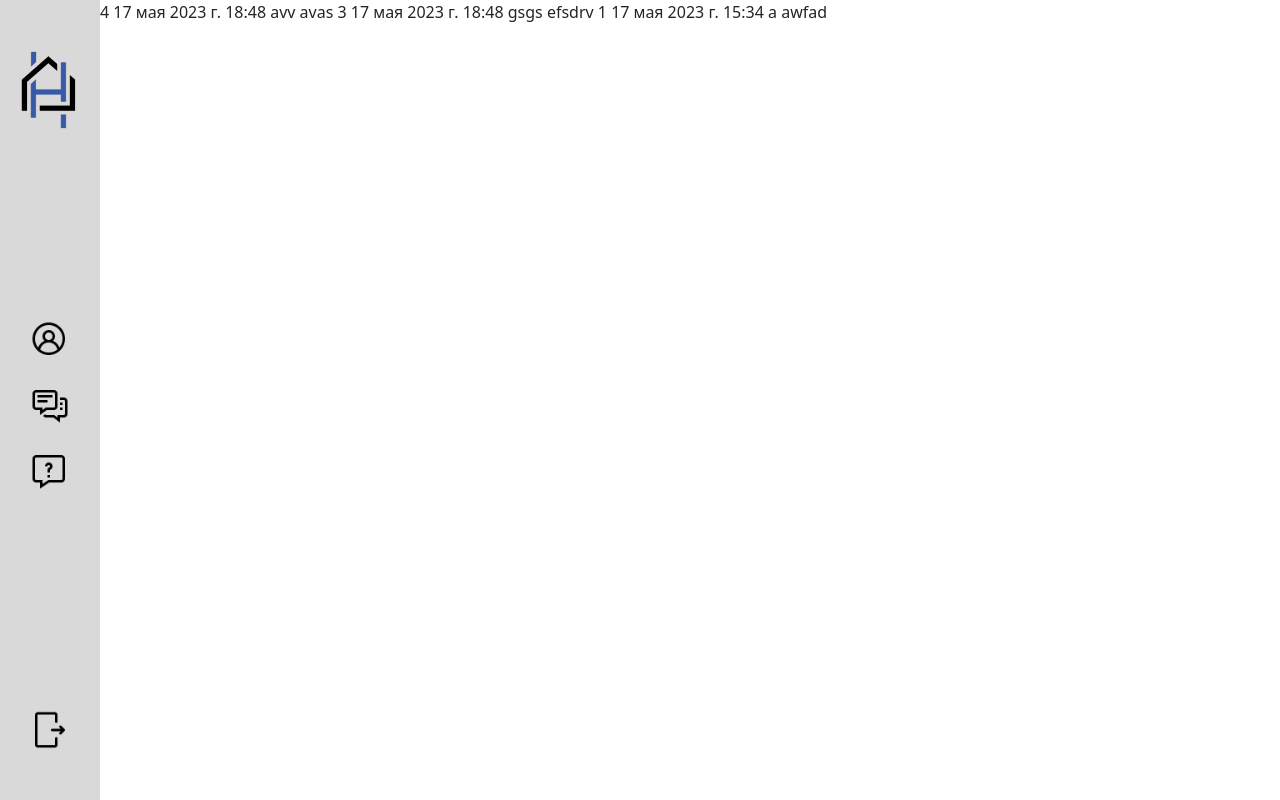
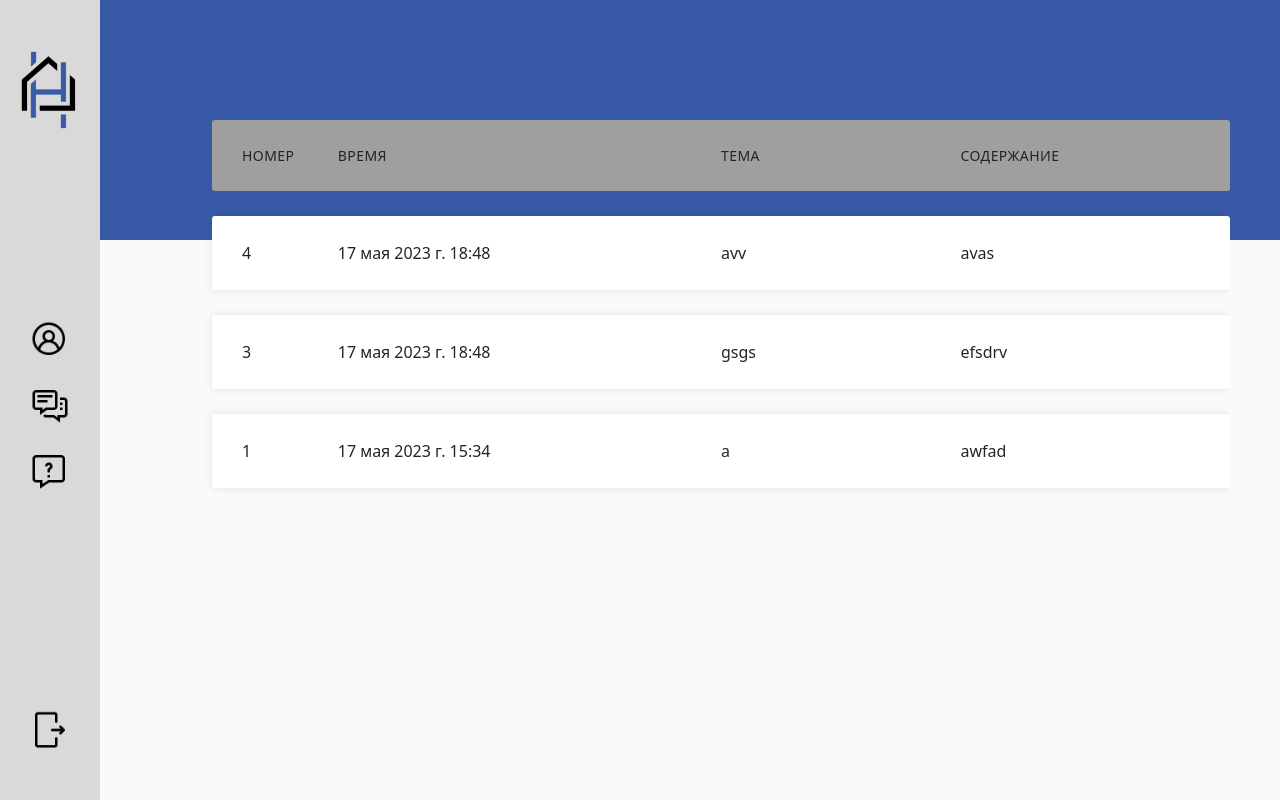
Before and after one commit to k0jo1337/HostelHelper, a Django app: page /profile/appeal-history in a window 1280 px wide. Run offline with Django 4.2, Linux system fonts and the light colour scheme; a user stored in the database is signed in; data comes from the database, SQL or seed files in the repository; both versions use the stored data as it was after the commit; some libraries are stand-ins or nearby versions.

Commit message:
appeal_history and password_change

```diff
--- a/account/templates/account/appeal_history.html
+++ b/account/templates/account/appeal_history.html
@@ -1,16 +1,26 @@
 {% extends "main/layout_2.html" %}
 {% block content %}
+        <div class="top_bg">
+        </div>
+        <div class="profil_container scroll">
 
-{% for appeals in appeal %}
-    <tr class='success'>
-        <td>{{ appeals.id }}</td>
-<!--        Номер обращения (думаю надо сделать чекбокс, типо по нему жмешь и вылазит остальная инфа, ну или опять же делать редирект на новую страницу)-->
-        <td>{{ appeals.time_create }}</td>
-<!--        дата создания-->
-        <td>{{ appeals.subject }}</td>
-<!--тема обращения-->
-        <td>{{ appeals.content }}</td>
-<!--        текст обращения-->
-    </tr>
-{% endfor %}
+                <ul class="responsive-table">
+                        <li class="table-header">
+                          <div class="col col-1">Номер</div>
+                          <div class="col col-2">Время</div>
+                          <div class="col col-3">Тема</div>
+                          <div class="col col-4">Содержание</div>
+                        </li>
+                        {% for appeals in appeal %}
+                        <li class="table-row">
+                          <div class="col col-1" data-label="Job Id">{{ appeals.id }}</div>
+                          <div class="col col-2" data-label="Customer Name">{{ appeals.time_create }}</div>
+                          <div class="col col-3" data-label="Amount">{{ appeals.subject }}</div>
+                          <div class="col col-4" data-label="Payment Status">{{ appeals.content }}</div>
+                        </li>
+
+
+                {% endfor %}
+
+        </div>
 {% endblock %}
--- a/account/templates/account/profile.html
+++ b/account/templates/account/profile.html
@@ -72,7 +72,8 @@
                 </div>
             </div>
             <div class="profil_change">
-                <a href="profile-changed">Редактировать профиль</a>
+                <a href="profile-changed">Редактировать профиль</a><br>
+                <a href="{% url 'password_change' %}">Смена пароля</a>
             </div>
         </div>
     </div>
--- a/main/static/main/css/main.css
+++ b/main/static/main/css/main.css
@@ -1,6 +1,7 @@
 html,
 body {
   height: 100%;
+  background: #F8FAFC;
 }
 main.main{
     display: flex;
@@ -414,3 +415,89 @@ div.appeal_button button{
     margin-right: 32px;
     margin-left: 32px;
 }
+
+
+
+  .container {
+    max-width: 1000px;
+    margin-left: auto;
+    margin-right: auto;
+    padding-left: 10px;
+    padding-right: 10px;
+  }
+
+  h2 {
+    font-size: 26px;
+    margin: 20px 0;
+    text-align: center;
+  }
+  h2 small {
+    font-size: 0.5em;
+  }
+
+  .responsive-table li {
+    border-radius: 3px;
+    padding: 25px 30px;
+    display: flex;
+    justify-content: space-between;
+    margin-bottom: 25px;
+  }
+  .responsive-table .table-header {
+    background-color: #9f9f9f;
+    font-size: 14px;
+    text-transform: uppercase;
+    letter-spacing: 0.03em;
+  }
+  .responsive-table .table-row {
+    background-color: #ffffff;
+    box-shadow: 0px 0px 9px 0px rgba(0, 0, 0, 0.1);
+  }
+  .responsive-table .col-1 {
+    flex-basis: 10%;
+  }
+  .responsive-table .col-2 {
+    flex-basis: 40%;
+  }
+  .responsive-table .col-3 {
+    flex-basis: 25%;
+  }
+  .responsive-table .col-4 {
+    flex-basis: 25%;
+  }
+  @media all and (max-width: 767px) {
+    .responsive-table .table-header {
+      display: none;
+    }
+    .responsive-table li {
+      display: block;
+    }
+    .responsive-table .col {
+      flex-basis: 100%;
+    }
+    .responsive-table .col {
+      display: flex;
+      padding: 10px 0;
+    }
+    .responsive-table .col:before {
+      color: #6c7a89;
+      padding-right: 10px;
+      content: attr(data-label);
+      flex-basis: 50%;
+      text-align: right;
+    }
+  }
+div.scroll {
+    overflow: auto;
+    -ms-overflow-style: none;
+    scrollbar-width: none;
+}
+
+div.scroll::-webkit-scrollbar {
+    width: 0;
+    height: 0;
+}
+.form_password_ch{
+    width: 80%;
+    margin: auto;
+    margin-top: 70px;
+}
```
Also changed, not shown: account/templates/account/change_password.html (+11 -7 lines), db.sqlite3.
